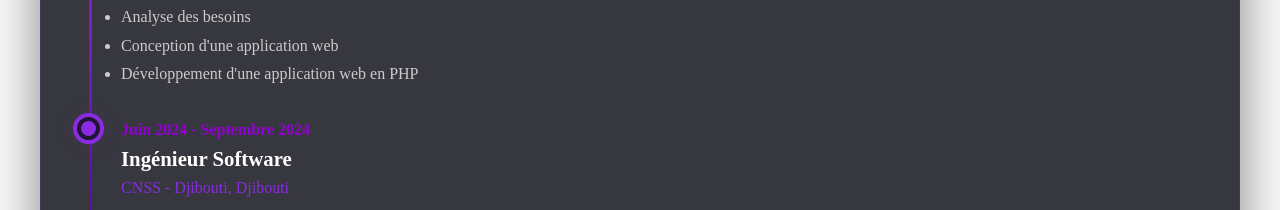
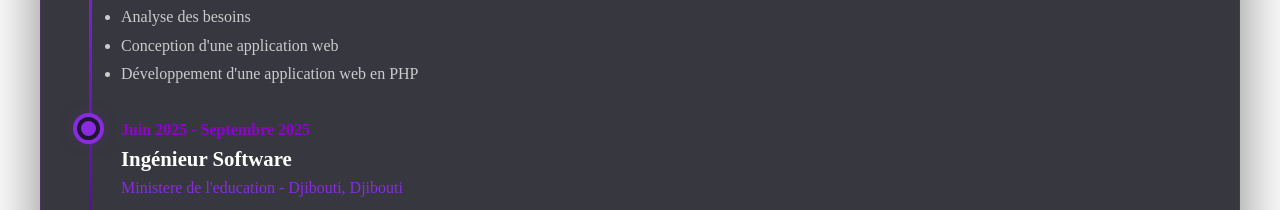
Before and after one commit to AmanAbdillahi/AmanAbdillahi.github.io, a plain HTML site: page index.html in a window 1280 px wide. Shown: the part 2800-3010 px from the top of the page. Drawn offline with Linux system fonts and the light colour scheme.

Commit message:
Update index.html

```diff
--- a/index.html
+++ b/index.html
@@ -644,9 +644,9 @@
                     </ul>
                 </div>
                 <div class="timeline-item">
-                    <div class="timeline-date">Juin 2024 - Septembre 2024</div>
+                    <div class="timeline-date">Juin 2025 - Septembre 2025</div>
                     <div class="timeline-title">Ingénieur Software</div>
-                    <div class="timeline-company">CNSS - Djibouti, Djibouti</div>
+                    <div class="timeline-company">Ministere de l'education - Djibouti, Djibouti</div>
                     <ul style="margin-top: 1rem; line-height: 1.8; color: #ccc;">
                         <li>Analyse des besoins</li>
                         <li>Conception d'une application web</li>
```
